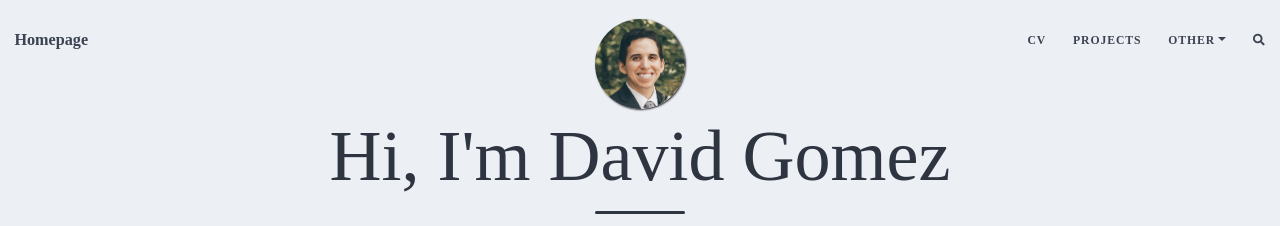
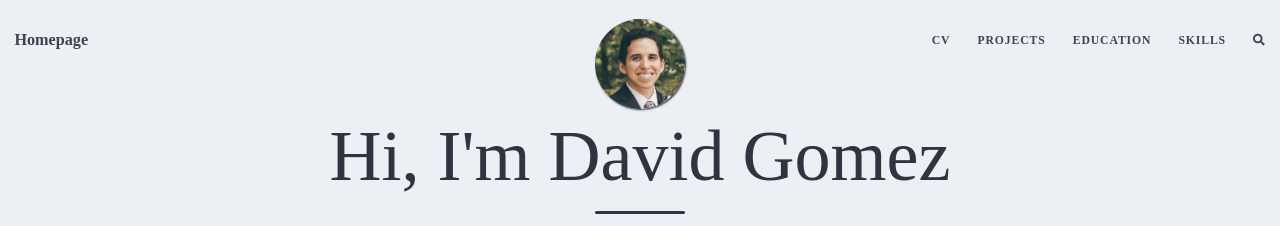
Before and after one commit to dbgomez94/dbgomez94.github.io, a Jekyll site: the page built from index.md, in a window 1280 px wide. Shown: the top 226 px of the page. Built offline with Jekyll 4.4.1, drawn with Linux system fonts in a browser that asks for light colours; nearby versions of some CDN libraries; the list of posts is cut into pages by our own code; comment, search, counter and statistics services are not loaded.

Commit message:
updating homepage

```diff
--- a/_config.yml
+++ b/_config.yml
@@ -22,9 +22,8 @@ author: David Gomez
 navbar-links:
   CV: "/pages/cv"
   Projects: "/pages/projects"
-  Other:
-    - Blog: "/blog"
-    - Books: "/pages/books"
+  Education: "/pages/education"
+  Skills: "/pages/skills"
 
 
 ################
```
